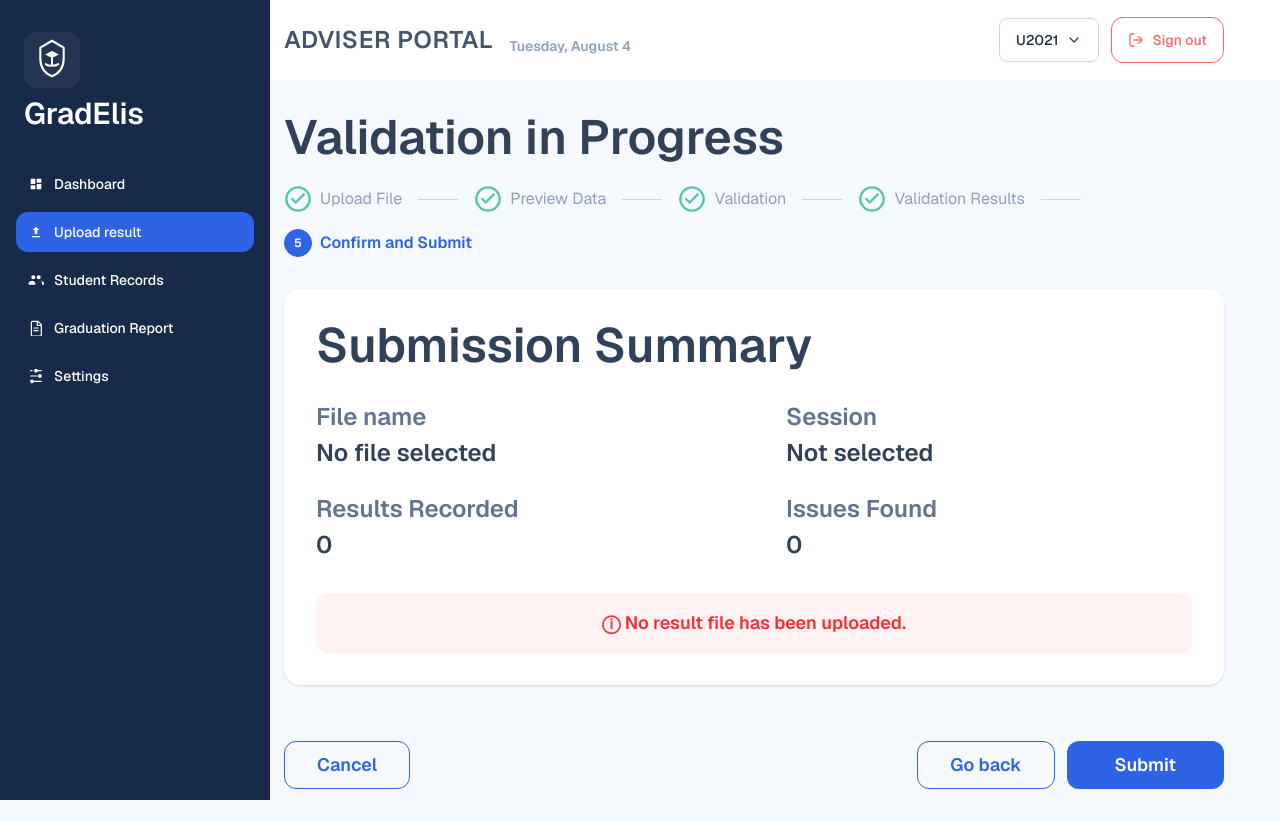
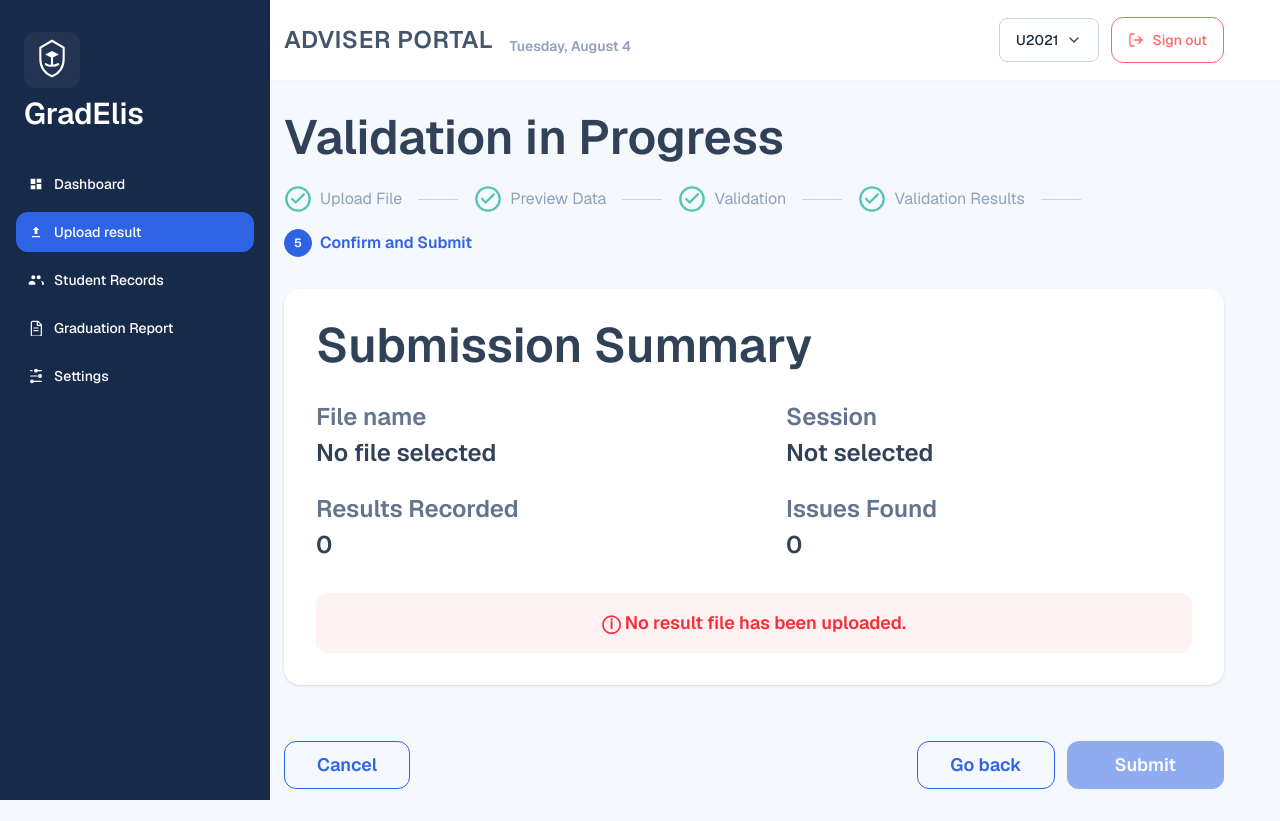
Before and after one commit to gozi-rim/Gradelis, a Next.js app: page /adviser/upload-result/confirm-submit in a window 1280 px wide. Built offline with nearby package versions, Linux system fonts and the light colour scheme; no server answers.

Commit message:
fix: fixed npm build error

```diff
--- a/app/adviser/upload-result/confirm-submit/page.tsx
+++ b/app/adviser/upload-result/confirm-submit/page.tsx
@@ -154,11 +154,10 @@ export default function UploadConfirmSubmitScreen() {
         </dl>
 
         <div
-          className={`mt-8 rounded-xl px-6 py-4 text-center ${
-            isSubmitted || canSubmit
+          className={`mt-8 rounded-xl px-6 py-4 text-center ${isSubmitted || canSubmit
               ? "bg-[#d9f6f0] text-[#57c4b4]"
               : "bg-red-50 text-red-500"
-          }`}
+            }`}
         >
           <p className="text-lg font-semibold">ⓘ {statusMessage}</p>
         </div>
@@ -169,7 +168,7 @@ export default function UploadConfirmSubmitScreen() {
           isSubmitting ? "Submitting..." : isSubmitted ? "Submitted" : "Submit"
         }
         disabled={!canSubmit || isSubmitting}
-        onNext={handleSubmit}
+        onNext={async () => { await handleSubmit(); return true; }}
       />
     </WizardShell>
   );
--- a/features/upload-result/components/wizard-navigation.tsx
+++ b/features/upload-result/components/wizard-navigation.tsx
@@ -12,12 +12,14 @@ import {
 type WizardNavigationProps = {
   nextLabel?: string;
   showCancel?: boolean;
+  disabled?: boolean;
   onNext?: () => boolean | Promise<boolean>;
 };
 
 export function WizardNavigation({
   nextLabel = "Proceed",
   showCancel = true,
+  disabled = false,
   onNext,
 }: WizardNavigationProps) {
   const router = useRouter();
@@ -80,8 +82,9 @@ export function WizardNavigation({
         <button
           type="button"
           onClick={handleNext}
+          disabled={disabled}
           className={cn(
-            "h-12 rounded-xl bg-[#2e63e5] text-lg font-semibold text-white",
+            "h-12 rounded-xl bg-[#2e63e5] text-lg font-semibold text-white disabled:cursor-not-allowed disabled:opacity-50",
             isFinalStep ? "px-12" : "px-8",
           )}
         >
```
